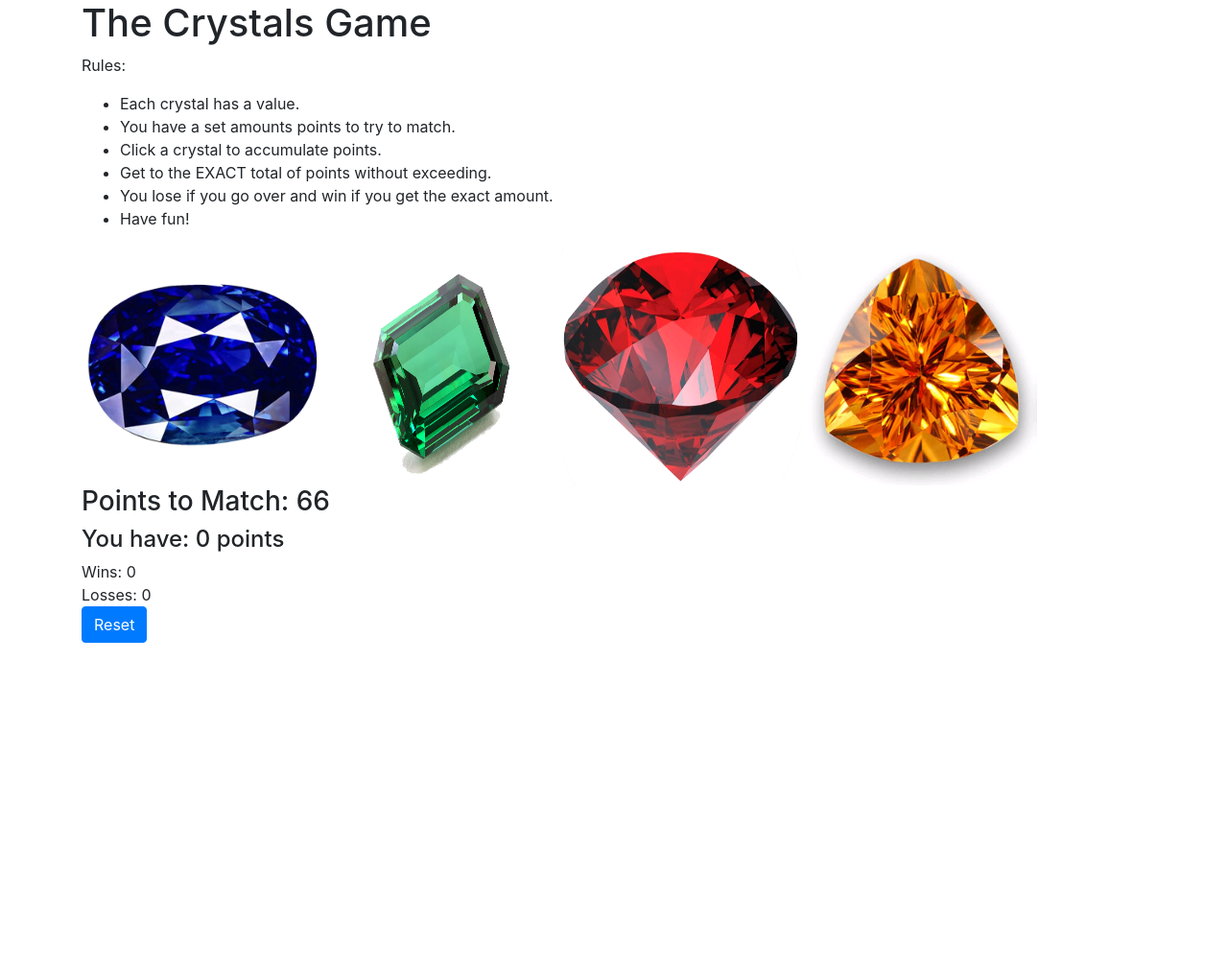
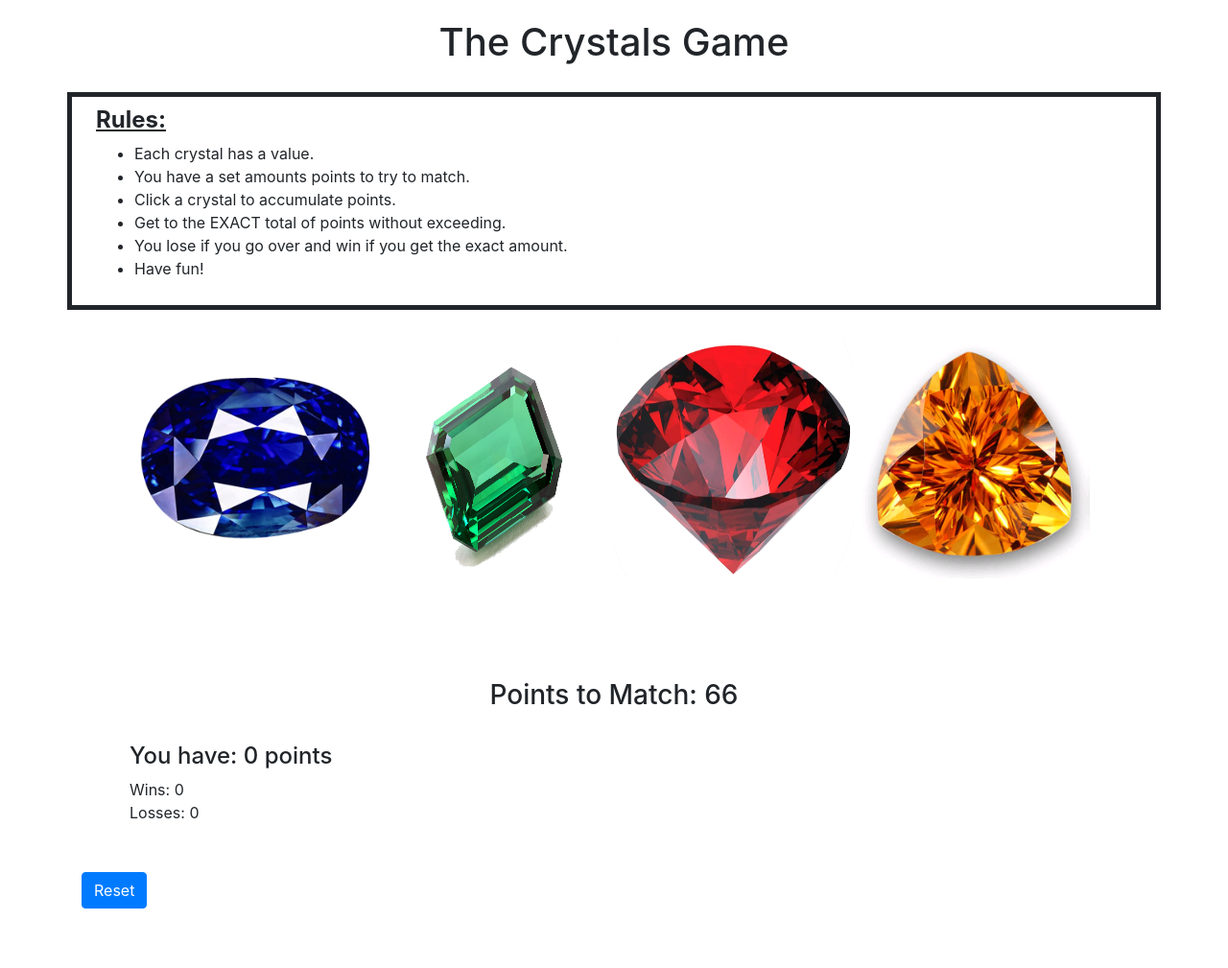
Before and after one commit to antwan024/unit-4-game, a plain HTML site: page index.html in a window 1280 px wide. Shown: the whole page at 96% size. Before the commit the page ends 800 px from the top, so only its background shows below. Drawn offline with nearby package versions, Linux system fonts and the light colour scheme.

Commit message:
centered styling

```diff
--- a/assets/css/style.css
+++ b/assets/css/style.css
@@ -2,3 +2,31 @@
     width: 250px;
     height: 250px;
   }
+
+  #images {
+
+    text-align: center;
+    padding: 30px;
+  }
+
+  #header {
+
+    text-align: center;
+    padding: 20px;
+  }
+
+  #instructions{
+     border: solid 5px;
+     padding: 10px;
+  }
+
+  #pointsToMatch {
+
+    text-align: center;
+    padding: 25px;
+
+  }
+
+  #scores {
+      padding: 50px;
+  }
--- a/index.html
+++ b/index.html
@@ -17,9 +17,9 @@
         </div>
 
 
-        <div class="row">
-            <div class="col-lg-12" id="instructions">
-                <p>Rules:</p>
+        <div class="row" id="instructions">
+            <div class="col-lg-12" >
+                <h4><strong><u>Rules:</u></strong></h4>
                 <ul>
                     <li>Each crystal has a value.</li>
                     <li>You have a set amounts points to try to match.</li>
@@ -32,12 +32,15 @@
         </div>
 
 
-        <div class="row">
-            <div class="col-lg-12" id="images">
+        <div class="row" id="images" >
+            <div class="col-lg-12" >
                 <span id="crystals"></span>
             </div>
         </div>
 
+
+
+        <div id="scores">
 
             <div class="row">
                 <div class="col-lg-12" id="pointsToMatch">
@@ -62,10 +65,12 @@
                 </div>
             </div>
 
+        </div>
 
-        <div class="row">
-            <div class="col-lg-12">
-                <button type="button" class="btn btn-primary " id="reset">Reset</button>
+
+        <div class="row" style="height: 100px">
+            <div class="col-lg-12" id="reset">
+                <button type="button" class="btn btn-primary " >Reset</button>
             </div>
         </div>
 
```
Lines whose indentation alone changed are shown as unchanged.
